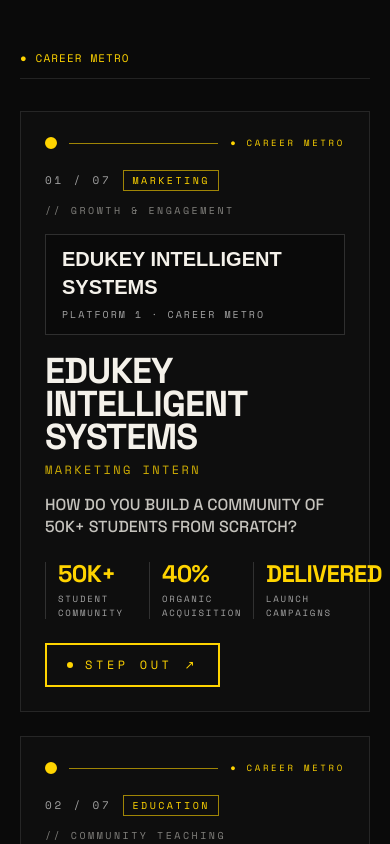
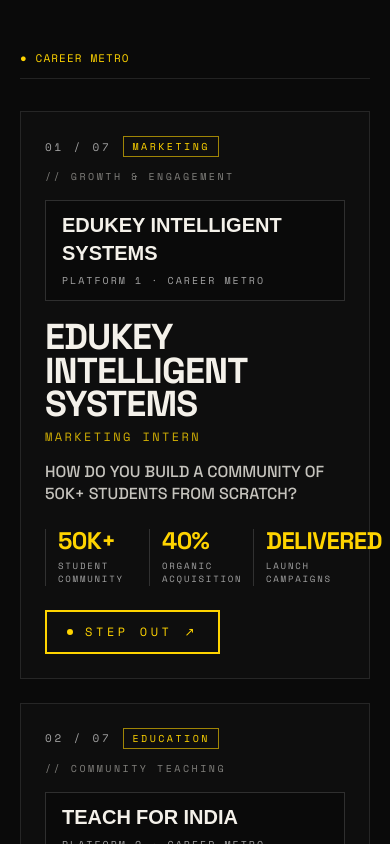
Before and after one commit to onalunchbreak/pankaj-gupta-portfolio, a Next.js app: page / in a window 390 px wide. Shown: the part 5380-6224 px from the top of the page. Built offline with nearby package versions, Linux system fonts and the light colour scheme.

Commit message:
chore(metro): remove yellow line/dot header block from mobile stacked cards

```diff
--- a/src/components/sections/best-work-metro.tsx
+++ b/src/components/sections/best-work-metro.tsx
@@ -883,14 +883,7 @@ function StackedStationCard({
       onMouseEnter={() => play("tick")}
       data-cursor-label="station"
     >
-      {/* Top: yellow line + marker */}
-      <div className="mb-5 flex items-center gap-3">
-        <span className="inline-block h-3 w-3 rounded-full border-2 border-[#FFD400] bg-[#FFD400]" />
-        <span className="h-px flex-1 bg-[#FFD400]/60" />
-        <span className="font-mono text-[9px] uppercase tracking-[0.3em] text-[#FFD400]">
-          {"● CAREER METRO"}
-        </span>
-      </div>
+
 
       {/* Index + theme pill + tag */}
       <div className="mb-4 flex flex-wrap items-center gap-3">
```
